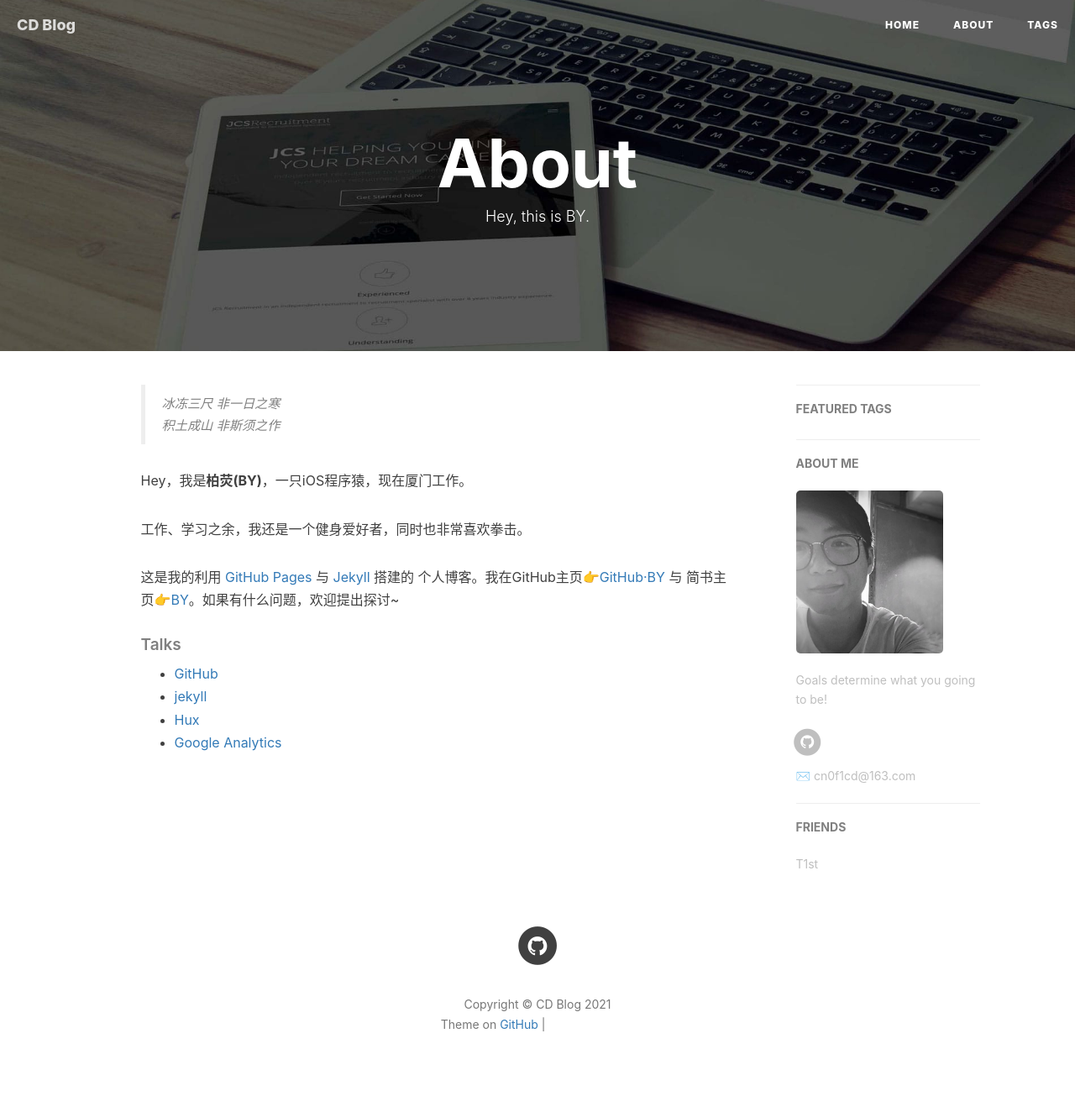
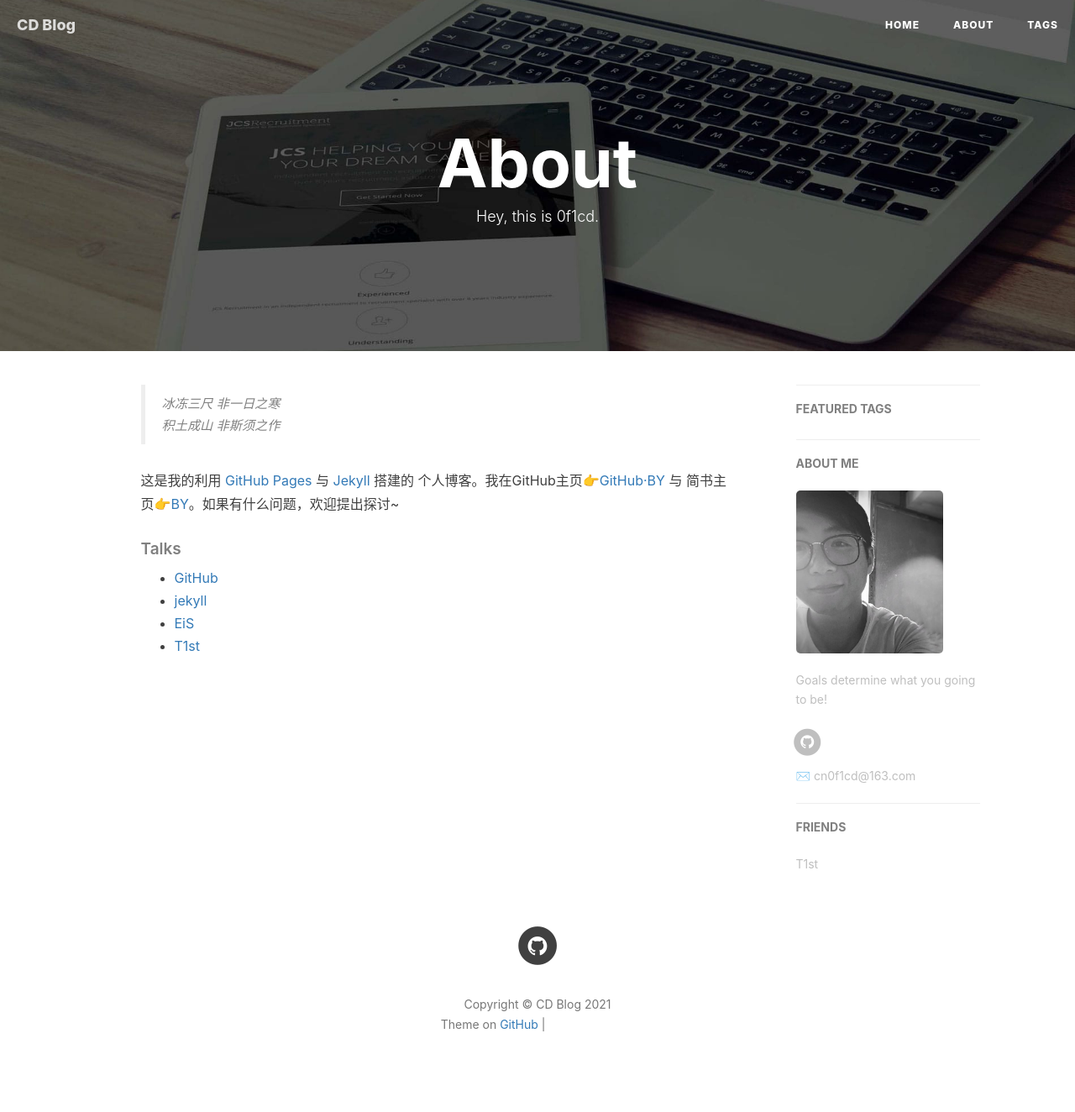
Before and after one commit to 4map/Cn0f1cd.github.io, a Jekyll site: the page built from about.html, in a window 1280 px wide. Shown: the whole page at 84% size. Built offline with Jekyll 4.4.1, drawn with Linux system fonts in a browser that asks for light colours; nearby versions of some CDN libraries; comment, search, counter and statistics services are not loaded; grey boxes are pictures that could not be loaded.

Commit message:
Update about.html

```diff
--- a/about.html
+++ b/about.html
@@ -1,7 +1,7 @@
 ---
 layout: page
 title: "About"
-description: "Hey, this is BY."
+description: "Hey, this is 0f1cd."
 header-img: "img/post-bg-rwd.jpg"
 ---
 
@@ -18,9 +18,6 @@ header-img: "img/post-bg-rwd.jpg"
     <blockquote><p>冰冻三尺 非一日之寒<br>
     积土成山 非斯须之作</p></blockquote>
 
-    <p>Hey，我是<strong>柏荧(BY)</strong>，一只iOS程序猿，现在厦门工作。</p>
-
-    <p>工作、学习之余，我还是一个健身爱好者，同时也非常喜欢拳击。</p>
 
     <p>这是我的利用 <a href="https://pages.github.com/">GitHub Pages</a> 与 <a href="http://jekyll.com.cn/">Jekyll</a> 搭建的 个人博客。我在GitHub主页<a href="https://github.com/qiubaiying">👉GitHub·BY</a> 与 简书主页<a href="https://http://www.jianshu.com/u/e71990ada2fd">👉BY</a>。如果有什么问题，欢迎提出探讨~</p>
 
@@ -31,8 +28,8 @@ header-img: "img/post-bg-rwd.jpg"
     <ul>
         <li><a href="https://github.com">GitHub</a></li>
         <li><a href="http://jekyll.com.cn/">jekyll</a></li>
-        <li><a href="http://huangxuan.me/">Hux</a></li>
-        <li><a href="https://analytics.google.com/analytics">Google Analytics</a></li>
+        <li><a href="http://eis.sxl.cn/">EiS</a></li>
+        <li><a href="https://t1stt.lofter.com">T1st</a></li>
     </ul>
 </div>
 
@@ -40,20 +37,13 @@ header-img: "img/post-bg-rwd.jpg"
 <!-- <div class="en post-container">
     <blockquote><p>Yet another iOS Developer. <br>
     Yet another Life-long Student.</p></blockquote>
-
-    <p>Hi, I am <strong>Baiying Qiu</strong>，you can call me <strong>BY</strong>. I am an iOS software engineer and currently working in Xiamen</p>
-
-    <p>This is my personal blog, through making Github Pages and Jekyll.My GitHub  👉 <a href="http://github.com/qiubaiying">Github·BY</a>.</p>
-
-    <p>I am a sports enthusiast, I like fitness, running and boxing.</p>
-
     <h5>Talks</h5>
 
     <ul>
     <li><a href="https://github.com">GitHub</a></li>
     <li><a href="http://jekyll.com.cn/">jekyll</a></li>
     <li><a href="https://pages.github.com/">GitHub Pages</a></li>
-    <li><a href="https://qiubaiying.github.io">BY</a></li>
+    <li><a href="https://cn0f1cd.github.io">CD</a></li>
     </ul>
 </div> -->
 
```
